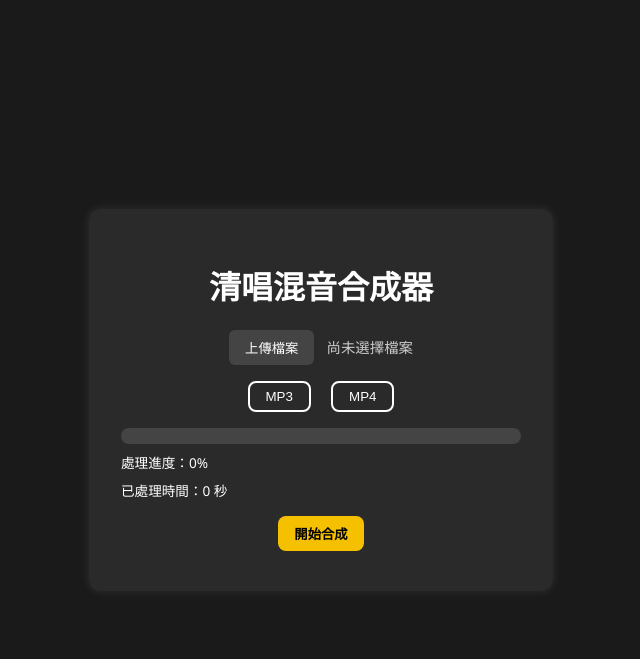
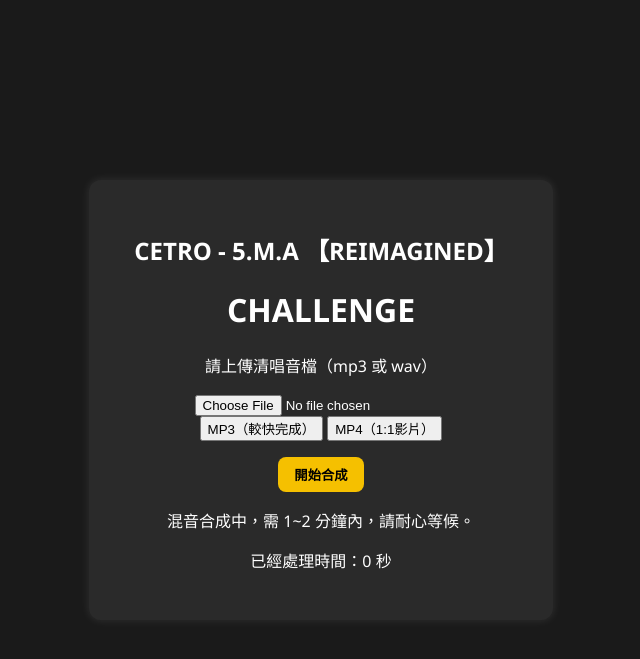
Before and after one commit to Novemk/vocal-mixerSTR, a Flask app: page / in a window 1280 px wide. Shown: the top 659 px of the page, without its empty margins (319-959 px from the left). Run offline with Flask 3, Linux system fonts and the light colour scheme.

Commit message:
Update index.html

```diff
--- a/templates/index.html
+++ b/templates/index.html
@@ -1,38 +1,30 @@
 <!DOCTYPE html>
-<html lang="en">
+<html lang="zh-Hant">
 <head>
-  <meta charset="UTF-8" />
-  <meta name="viewport" content="width=device-width, initial-scale=1.0" />
-  <title>清唱混音合成器</title>
-  <link rel="stylesheet" href="/static/style.css" />
+    <meta charset="UTF-8">
+    <title>CETRO - 5.M.A [REIMAGINED]</title>
+    <link rel="stylesheet" href="/static/style.css">
 </head>
 <body>
-  <div class="container">
-    <h1>清唱混音合成器</h1>
-    <div class="upload-box">
-      <input type="file" id="fileInput" accept="audio/*" hidden />
-      <button id="uploadBtn">上傳檔案</button>
-      <span id="fileName">尚未選擇檔案</span>
+    <div class="container">
+        <h2>CETRO - 5.M.A 【REIMAGINED】</h2>
+        <h1>CHALLENGE</h1>
+        <p>請上傳清唱音檔（mp3 或 wav）</p>
+
+        <input type="file" id="audioFile">
+        <div class="btn-group">
+            <button id="mp3Btn" class="active">MP3（較快完成）</button>
+            <button id="mp4Btn">MP4（1:1影片）</button>
+        </div>
+        <button id="startBtn">開始合成</button>
+
+        <p id="status">混音合成中，需 1~2 分鐘內，請耐心等候。</p>
+        <div class="progress-bar">
+            <div id="progress" class="progress"></div>
+        </div>
+        <p id="timer">已經處理時間：0 秒</p>
     </div>
 
-    <div class="format-select">
-      <button class="format-btn" data-format="MP3">MP3</button>
-      <button class="format-btn" data-format="MP4">MP4</button>
-    </div>
-
-    <div class="progress-box">
-      <div id="progressBar">
-        <div id="progressFill"></div>
-      </div>
-      <span id="progressText">處理進度：0%</span>
-      <span id="elapsedTime">已處理時間：0 秒</span>
-    </div>
-
-    <button id="startBtn">開始合成</button>
-    <a id="downloadLink" href="#" download style="display: none;">下載合成檔案</a>
-    <div id="errorMsg" class="error"></div>
-  </div>
-
-  <script src="/static/script.js"></script>
+    <script src="/static/script.js"></script>
 </body>
 </html>
```
